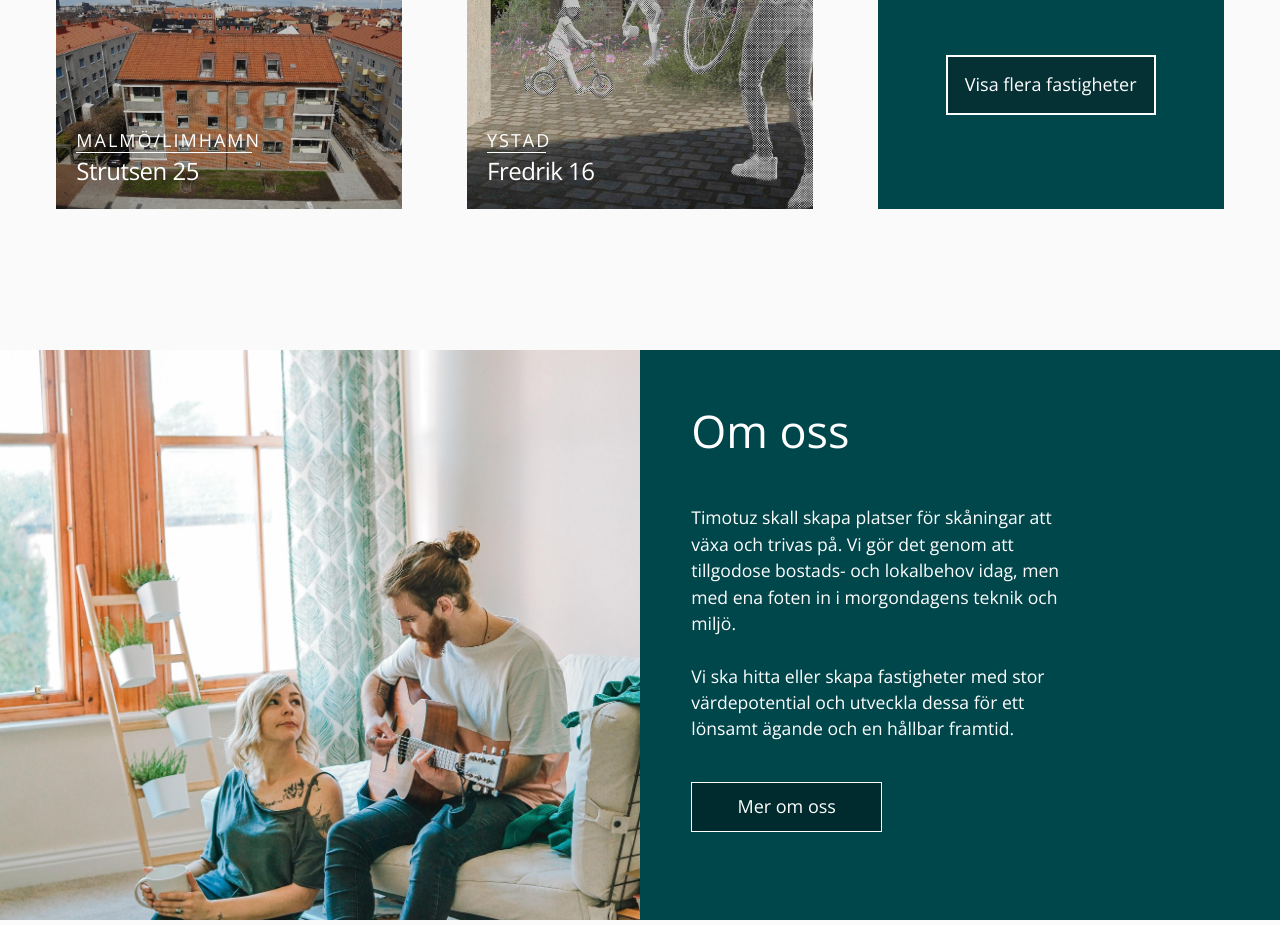
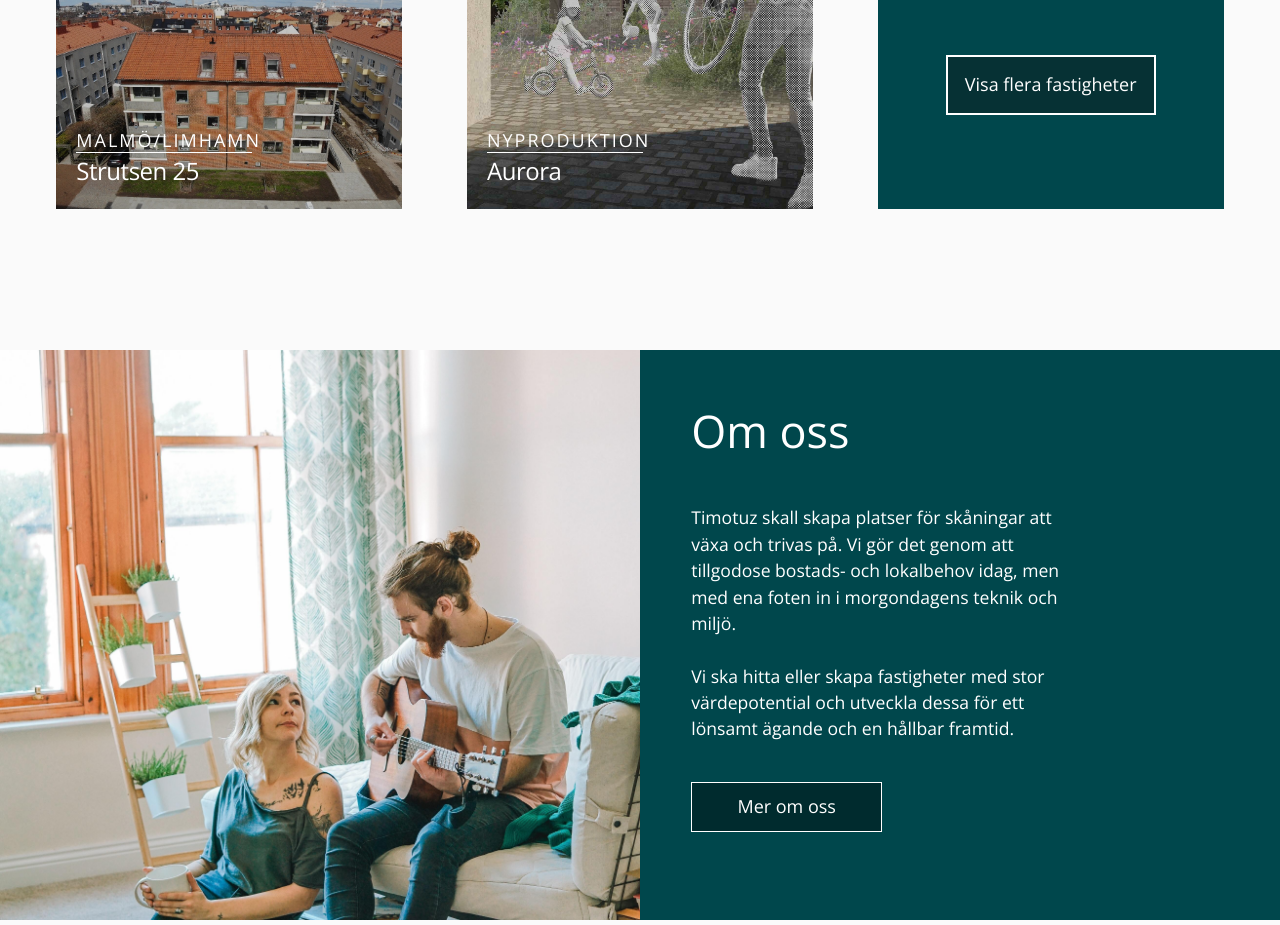
Before and after one commit to lukeperrin10/timotuz, a React (Create React App) app: page /hem in a window 1280 px wide. Shown: the part 1280-2205 px from the top of the page. Built offline with nearby package versions, Linux system fonts and the light colour scheme.

Commit message:
changes text in center grid image

```diff
--- a/src/components/PropertiesSection.jsx
+++ b/src/components/PropertiesSection.jsx
@@ -89,14 +89,14 @@ const PropertiesSection = () => {
                   data-cy='city'
                   variant='h5'
                   className={classes.city}>
-                  ystad
+                  Nyproduktion
                 </Typography>
               </Box>
               <Typography
                 data-cy='address'
                 variant='body1'
                 className={classes.address}>
-                Fredrik 16
+                Aurora
               </Typography>
             </Box>
           </CardMedia>
--- a/src/theme/themePropertiesGrid.js
+++ b/src/theme/themePropertiesGrid.js
@@ -192,7 +192,7 @@ const propertyGridStyle = makeStyles((theme) => ({
   },
 
   cityBoxCenter: {
-    width: '59px',
+    width: '156px',
   },
 
   cityBoxTwo: {
```
